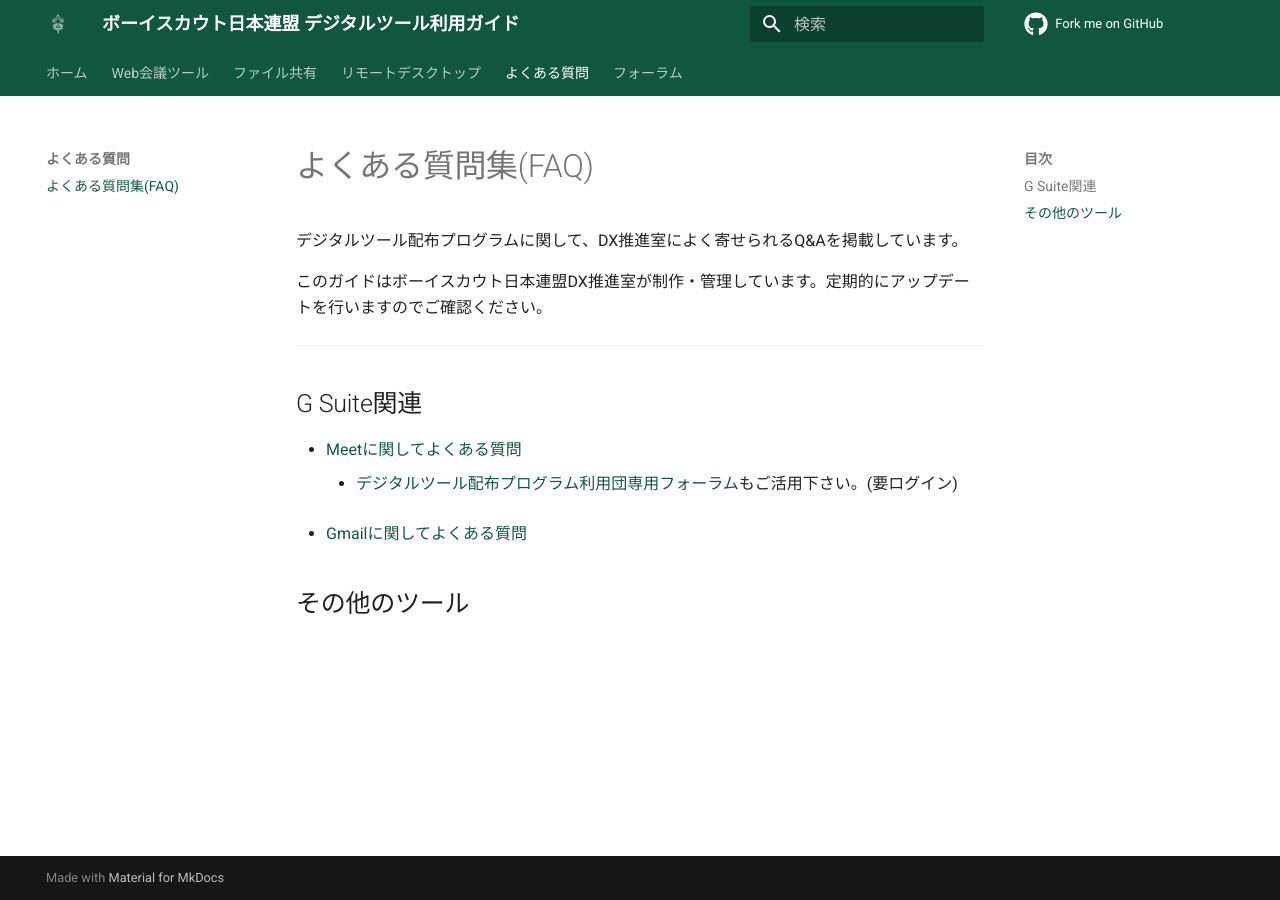
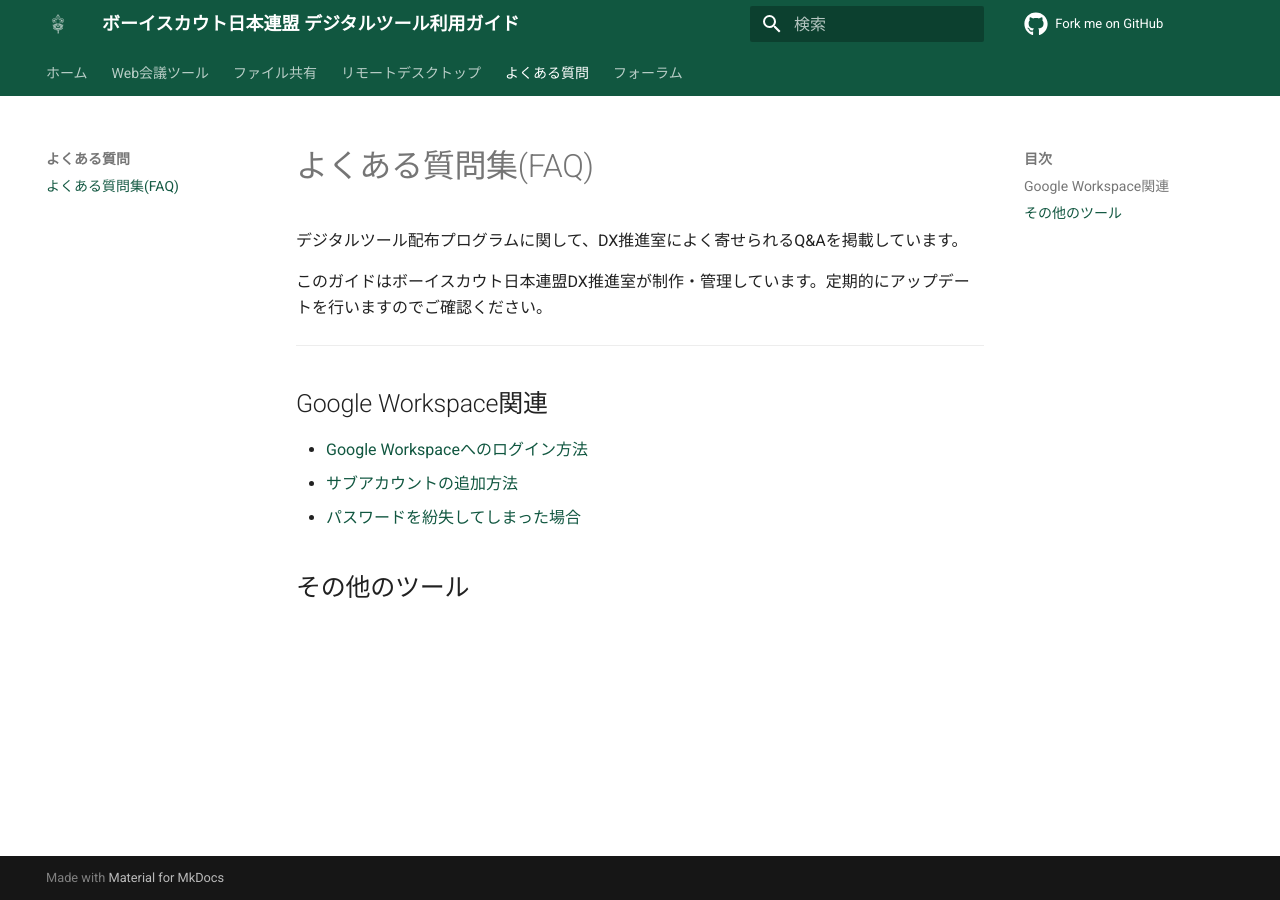
Before and after one commit to Scout-Association-of-Japan/DX-promotion-guidelines, an MkDocs documentation site: the page built from docs/faq/index.md, in a window 1280 px wide. Built offline with MkDocs 1.6.1 and Material for MkDocs 9.7.7, drawn with Linux system fonts in a browser that asks for light colours; comment, search, counter and statistics services are not loaded.

Commit message:
Update index.md
該当するFAQのindexです

```diff
--- a/docs/faq/index.md
+++ b/docs/faq/index.md
@@ -6,12 +6,14 @@
 
 -------
 
-## G Suite関連
+## Google Workspace関連
 
-- [Meetに関してよくある質問](web-meeting-guide/meet/GoogleMeet-faq.md)
-	- [デジタルツール配布プログラム利用団専用フォーラム](https://groups.google.com/u/2/a/meet.scout.jp/g/users-group)もご活用下さい。(要ログイン)
+<!-- - [Meetに関してよくある質問](web-meeting-guide/meet/GoogleMeet-faq.md)
+	- [デジタルツール配布プログラム利用団専用フォーラム](https://groups.google.com/u/2/a/meet.scout.jp/g/users-group)もご活用下さい。(要ログイン) -->
 <!-- - Driveに関してよくある質問 -->
-- [Gmailに関してよくある質問](gmail/faq/index.md)
-
+<!-- - [Gmailに関してよくある質問](gmail/faq/index.md) -->
+- [Google Workspaceへのログイン方法](google_workspace/how_to_login/index.md)
+- [サブアカウントの追加方法](google_workspace/create_sub_accounts/index.md)
+- [パスワードを紛失してしまった場合](google_workspace/how_to_login/#_3)
 ## その他のツール
 <!-- - Zoomに関してよくある質問 -->
```
